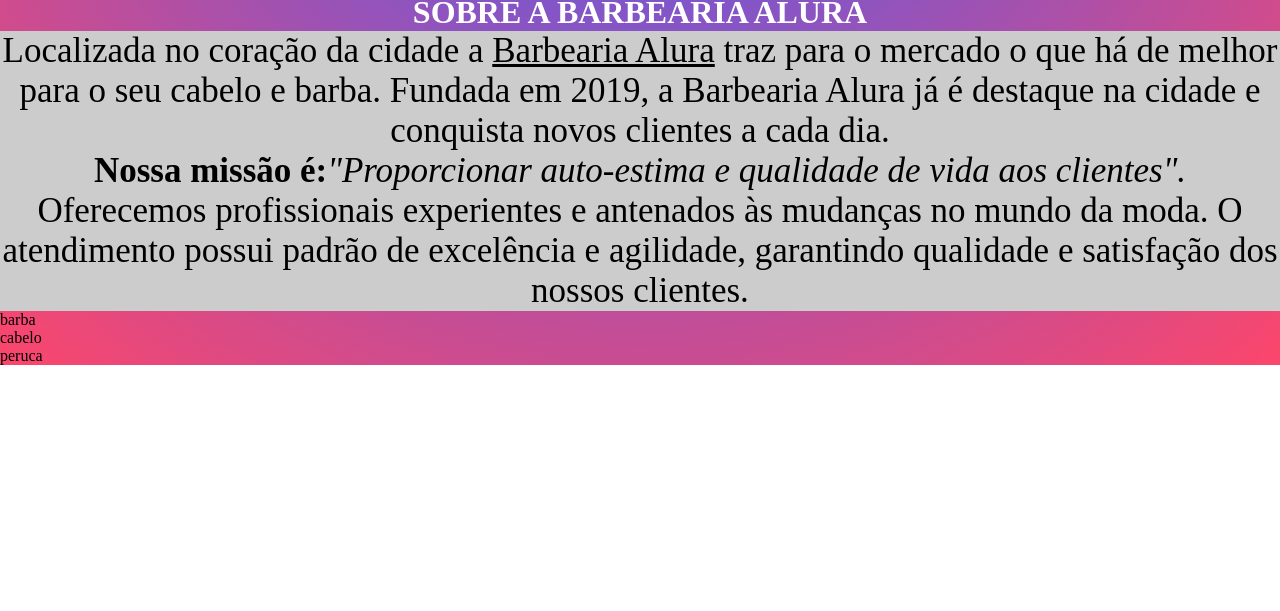
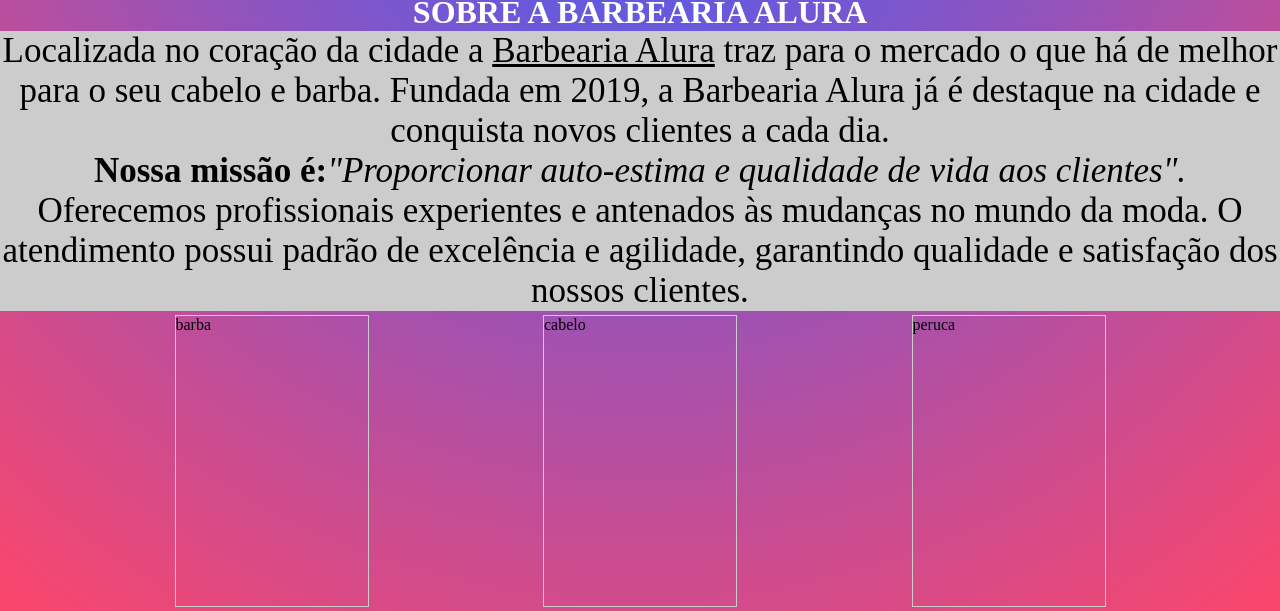
Before and after one commit to thurpendragon/cadabra, a plain HTML site: page index.html in a window 1280 px wide. Shown: the part 1018-1629 px from the top of the page. Before the commit the page ends 1383 px from the top, so only its background shows below. Drawn offline with Linux system fonts and the light colour scheme.

Commit message:
birimbau

```diff
--- a/style.css
+++ b/style.css
@@ -58,3 +58,19 @@ padding: 20px;
     font-size: 35px;
     text-align: center;
     }
+
+    .servico{
+     display: flex;
+     width: 100vw;
+     height: 300px;
+     justify-content: space-evenly;
+     align-items: center;
+
+    }
+
+    .item-servico{
+      display: flex;
+      width: 15%;
+      height: 290px;
+      border: 1px solid #cccccc;
+    }
```
